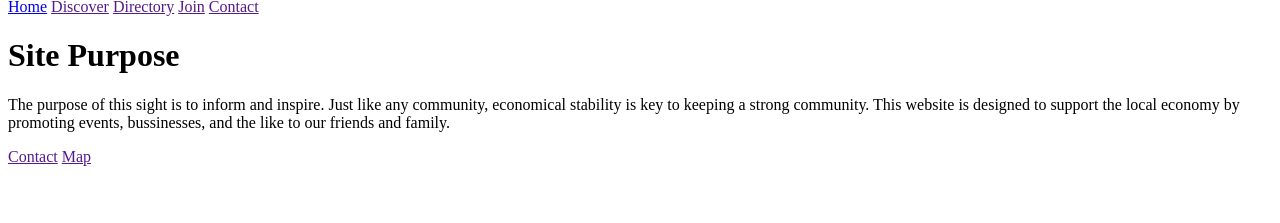
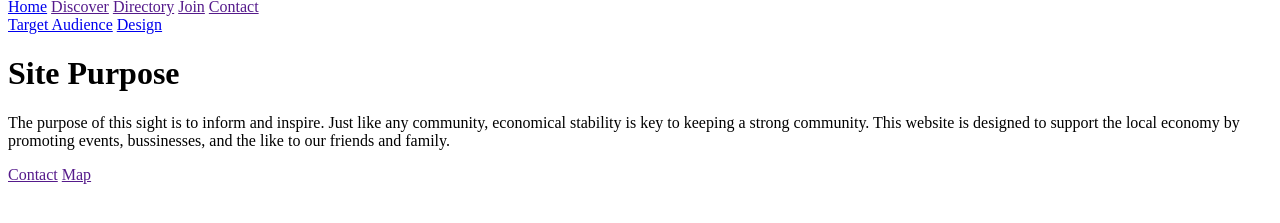
Before and after one commit to bmthornock/wdd230, a plain HTML site: page lesson3/index.html in a window 1280 px wide. Shown: the part 393-616 px from the top of the page. Drawn offline with Linux system fonts and the light colour scheme.

Commit message:
Lesson3 Fixed Links

```diff
--- a/lesson3/index.html
+++ b/lesson3/index.html
@@ -19,16 +19,26 @@
                 <a href="">Join</a>
                 <a href="">Contact</a>
             </nav>
+            <div>
+                <nav>
+                    <a href="/target-audience.html">Target Audience</a>
+                    <a href="/design.html">Design</a>
+                </nav>
+
+            </div>
         </header>
     </div>
-    <div>
-        <h1>Site Purpose</h1>
-        <p>The purpose of this sight is to inform and inspire. Just like any community, economical stability is key to keeping a strong community. This website is designed to support the local economy by promoting events, bussinesses, and the like to our friends and family. </p>
-    </div>
+    <main>
+        <div>
+            <h1>Site Purpose</h1>
+            <p>The purpose of this sight is to inform and inspire. Just like any community, economical stability is key to keeping a strong community. This website is designed to support the local economy by promoting events, bussinesses, and the like to our friends and family. </p>
+        </div>
+    </main>
     <footer>
         <a href="">Contact</a>
         <a href="">Map</a>
         <p></p>
+
     </footer>
 </body>
 </html>
```
